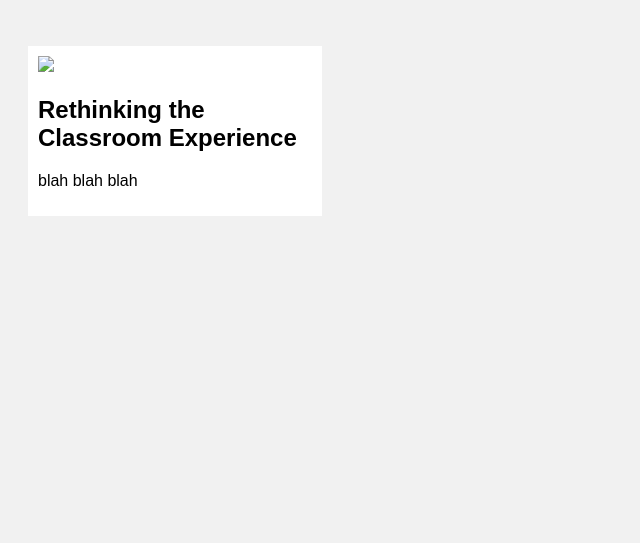
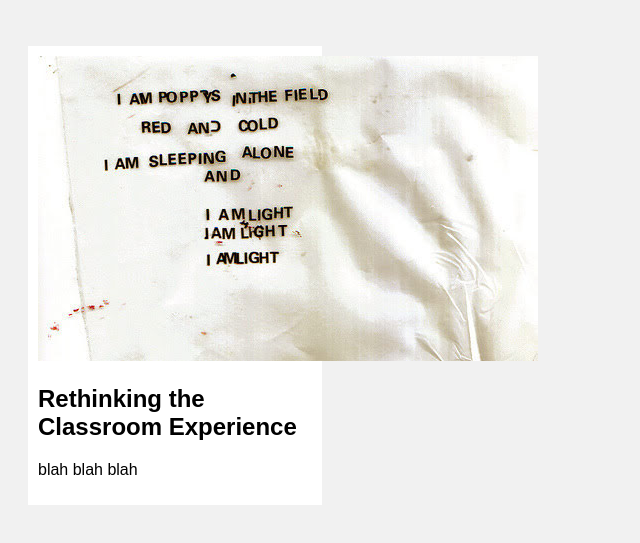
Before and after one commit to kkimikoo/kkimikoo.github.io, a plain HTML site: page index.html in a window 1280 px wide. Shown: the part 123-666 px from the top of the page, without its empty margins (0-640 px from the left). Drawn offline with Linux system fonts and the light colour scheme.

Commit message:
add popp.jpg

```diff
--- a/index.html
+++ b/index.html
@@ -15,7 +15,7 @@
     <div class="row">
         <div class="column">
             <div class="content">
-                <img src="/index/index-images/classroom.jpg">
+                <img src="/index/index-images/poppy.jpg">
                 <h2> Rethinking the Classroom Experience </h2>
                 <p> blah blah blah </p>
             </div>
```
